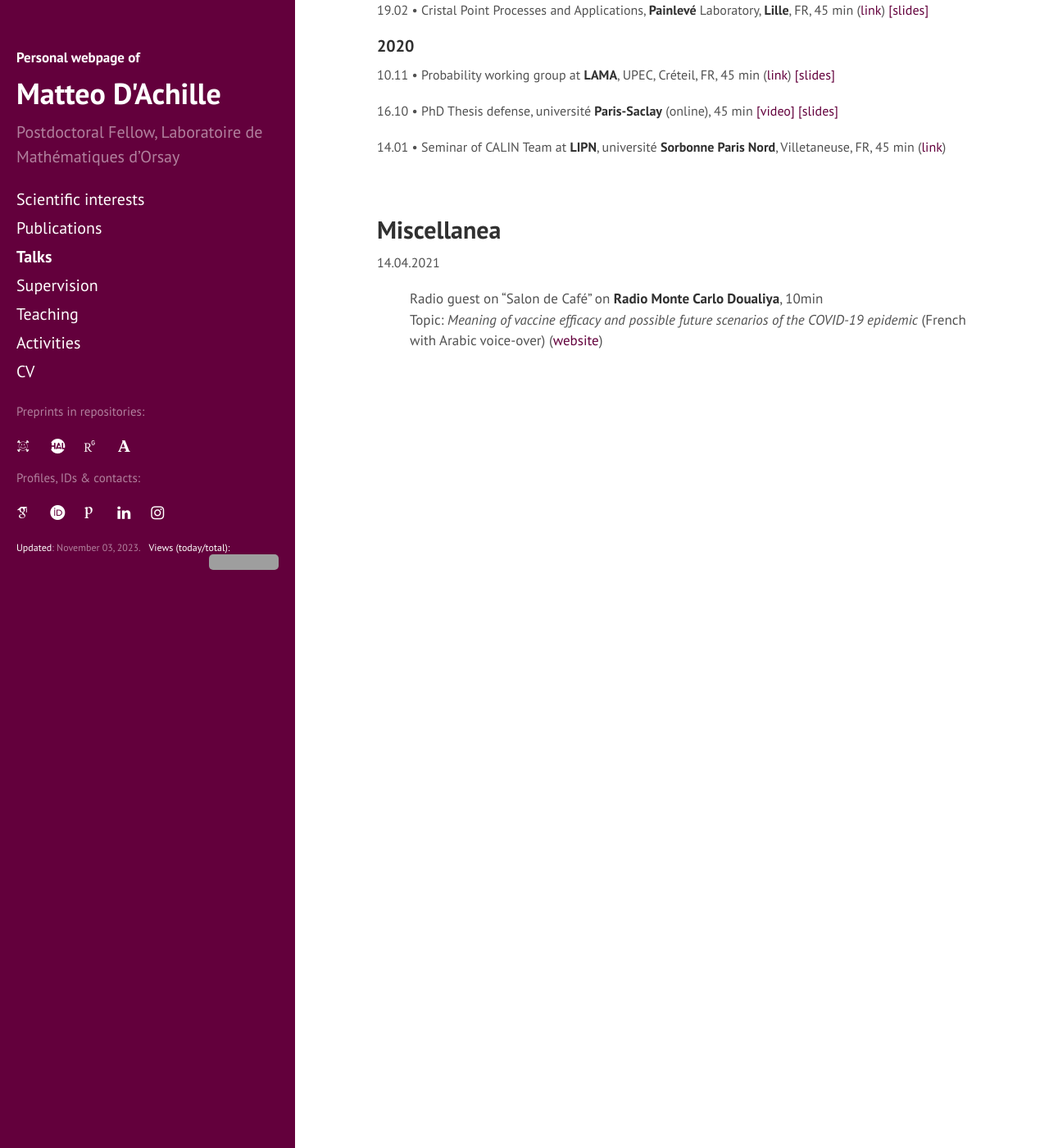
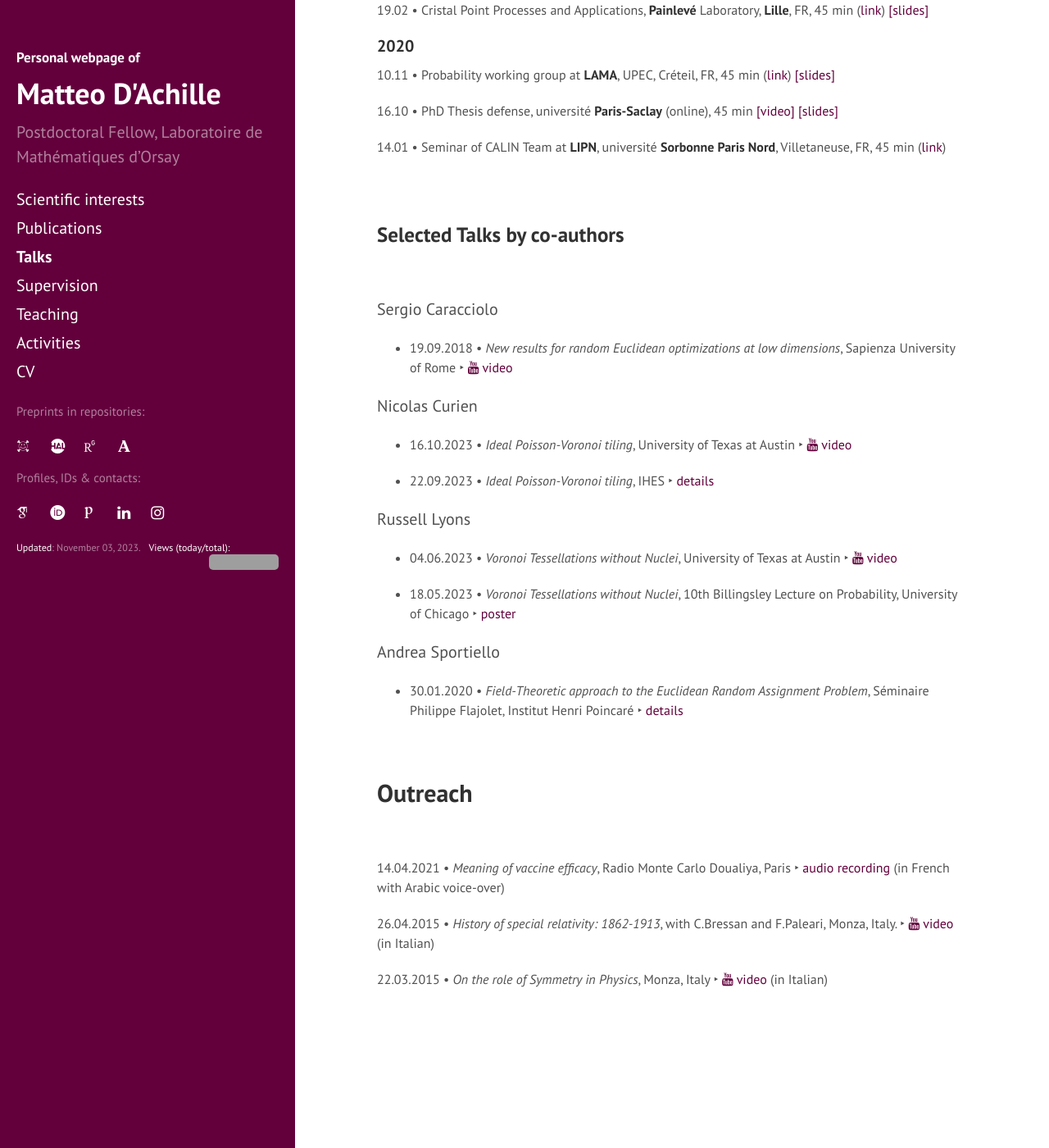
Before and after one commit to matteodachille/matteodachille.github.io, a Jekyll site: the page built from talks.md, in a window 1280 px wide and 1400 px high, scrolled down 1364 px. Shown: the whole window at 82% size. Built offline with Jekyll 4.4.1, drawn with Linux system fonts in a browser that asks for light colours; nearby versions of some CDN libraries; some web fonts are replaced; grey boxes are pictures that could not be loaded.

Commit message:
A few modifications on the talk page

```diff
--- a/talks.md
+++ b/talks.md
@@ -210,12 +210,55 @@ _Le problème d'assignation aléatoire euclidienne: état de l'art et quelques r
 -->
 <br/>
 
-## Miscellanea
+
+### Selected Talks by co-authors
 {: .no_toc}
 
-14.04.2021
+<br/>
+
+Sergio Caracciolo
+- 19.09.2018 &#x2022; _New results for random Euclidean optimizations at low dimensions_,
+Sapienza University of Rome &#x2023; [<i class="fa fa-youtube fa-align-center-1x" aria-hidden="true"></i> video](https://www.youtube.com/watch?v=96Id2gkbkU0){:target="_blank"}
+ {: style="font-size: 16px;" }
+
+Nicolas Curien
+
+-  16.10.2023 &#x2022; _Ideal Poisson-Voronoi tiling_, University of Texas at Austin &#x2023; [<i class="fa fa-youtube fa-align-center-1x" aria-hidden="true"></i> video](https://www.youtube.com/watch?v=37piBwEasv4){:target="_blank"}
 {: style="font-size: 16px;" }
- Radio guest on "Salon de Café" on **Radio Monte Carlo Doualiya**, 10min <br/> Topic: _Meaning of vaccine efficacy and possible future scenarios of the COVID-19 epidemic_ (French with Arabic voice-over) ([website](https://mc-d.co/1b5W){:target="_blank"})
- {: style="font-size: 17px; margin-left: 40px" }
+
+-  22.09.2023 &#x2022; _Ideal Poisson-Voronoi tiling_, IHES &#x2023;[ details](https://indico.math.cnrs.fr/event/10459/){:target="_blank"}{:target="_blank"}
+{: style="font-size: 16px;" }
+
+
+Russell Lyons
+
+- 04.06.2023 &#x2022; _Voronoi Tessellations without Nuclei_, University of Texas at Austin &#x2023; [<i class="fa fa-youtube fa-align-center-1x" aria-hidden="true"></i> video](https://www.youtube.com/watch?v=sgBzcuBtFg4){:target="_blank"}
+{: style="font-size: 16px;" }
+
+- 18.05.2023 &#x2022; _Voronoi Tessellations without Nuclei_, 10th Billingsley Lecture on Probability, University of Chicago &#x2023; [poster](https://d3qi0qp55mx5f5.cloudfront.net/stat/docs/Billingsley/2023/Lyons_Russell_Abstract_051823.pdf?mtime=1682693800){:target="_blank"}
+{: style="font-size: 16px;" }
+
+
+Andrea Sportiello
+- 30.01.2020 &#x2022; _Field-Theoretic approach to the Euclidean Random Assignment Problem_, Séminaire Philippe Flajolet, Institut Henri Poincaré &#x2023; [details](https://semflajolet.math.cnrs.fr/archive/2019-2020/#:~:text=Field%2DTheoretic%20approach%20to%20the%20Euclidean%20Random%20Assignment%20Problem){:target="_blank"}
+{: style="font-size: 16px;" }
+
+<br/>
+
+
+## Outreach
+{: .no_toc}
+
+<br/>
+
+14.04.2021 &#x2022; _Meaning of vaccine efficacy_, Radio Monte Carlo Doualiya, Paris &#x2023; [audio recording](https://mc-d.co/1b5W){:target="_blank"} (in French with Arabic voice-over)
+ {: style="font-size: 16px; " }
+
+26.04.2015 &#x2022; _History of special relativity: 1862-1913_, with C.Bressan and F.Paleari, Monza, Italy. &#x2023; [<i class="fa fa-youtube fa-align-center-1x" aria-hidden="true"></i> video](https://www.youtube.com/watch?v=Bzh4Rb6NP68){:target="_blank"} (in Italian)
+{: style="font-size: 16px; " }
+
+22.03.2015 &#x2022; _On the role of Symmetry in Physics_, Monza, Italy &#x2023; [<i class="fa fa-youtube fa-align-center-1x" aria-hidden="true"></i> video](https://www.youtube.com/watch?v=mQvotum0OHc){:target="_blank"} (in Italian)
+  {: style="font-size: 16px; " }
+
 
  <br/>
```
